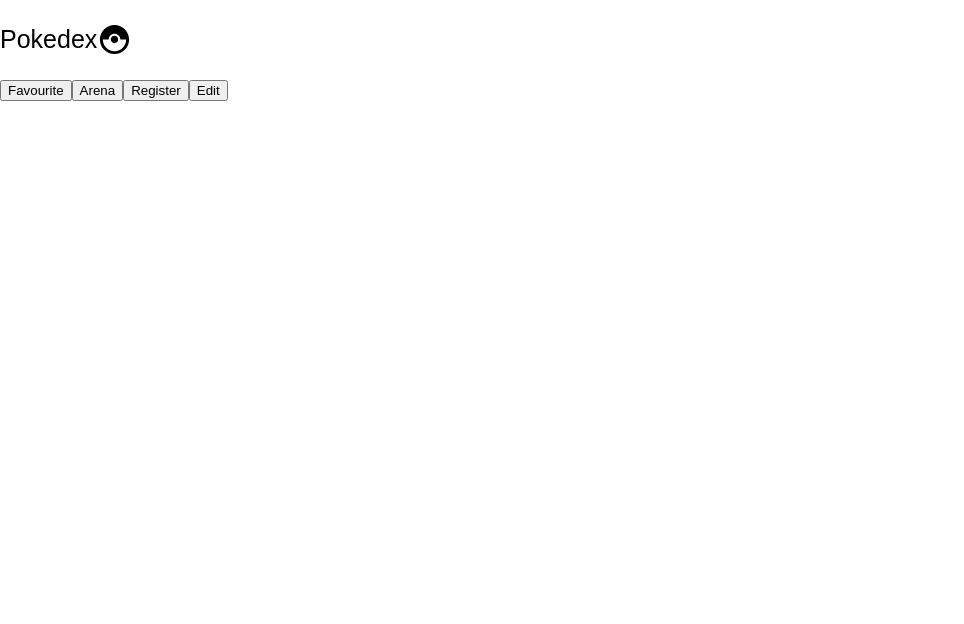
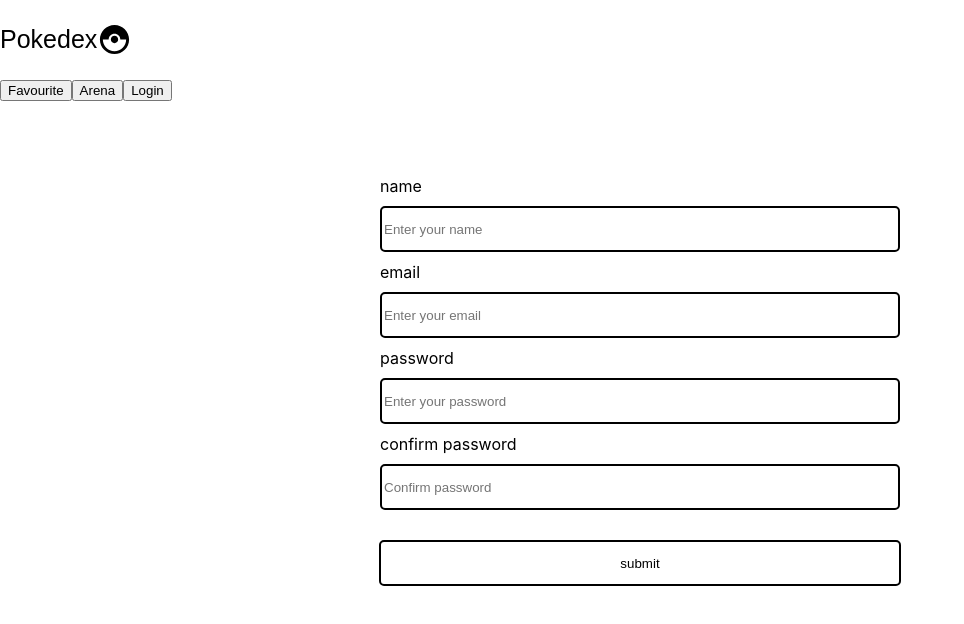
Before and after one commit to Szymon0C/PokeApp, a React (Create React App) app: page /register in a window 1280 px wide. Shown: the top 624 px of the page, without its empty margins (0-964 px from the left). Built offline with nearby package versions, Linux system fonts and the light colour scheme.

Commit message:
08.09 update

```diff
--- a/src/components/navigation/Nav.js
+++ b/src/components/navigation/Nav.js
@@ -11,12 +11,14 @@
 import RegLog from "./components/regLog/RegLog";
 
 import FullPagePokemon from "./components/homePage/components/pokeList/components/fullPagePokemon/fullPagePokemon";
+import Registration from "./components/regLog/registration/Registration";
 
 import { IndexContext } from "../../contexts/IndexContext";
+import { UsersContext } from "../../contexts/UsersContext";
 
 export default function Nav() {
   const { index } = useContext(IndexContext);
-
+  const { logged, logOut } = useContext(UsersContext);
   return (
     <S.NavWrapper>
       <BrowserRouter>
@@ -30,11 +32,13 @@
           <button>Arena</button>
         </Link>
         <Link to={"/log-reg"}>
-          <button>Register</button>
+          <button>Login</button>
         </Link>
-        <Link to={"/edit"}>
-          <button>Edit</button>
-        </Link>
+        {logged && (
+          <Link to={"/edit"}>
+            <button>Edit</button>
+          </Link>
+        )}
 
         <Routes>
           <Route path="/" element={<HomePage />} />
@@ -46,8 +50,16 @@
             path="/full-page"
             element={<FullPagePokemon index={index} />}
           />
+
+          <Route path="/register" element={<Registration />} />
         </Routes>
       </BrowserRouter>
+      {logged && (
+        <>
+          <span>Zalogowany:{logged.name}</span>
+          <button onClick={logOut}>log out</button>
+        </>
+      )}
     </S.NavWrapper>
   );
 }
--- a/src/components/navigation/components/homePage/components/pokeList/components/fullPagePokemon/style.js
+++ b/src/components/navigation/components/homePage/components/pokeList/components/fullPagePokemon/style.js
@@ -36,7 +36,6 @@
   display: flex;
   flex-direction: column;
   align-items: center;
-
   width: 800px;
 `;
 const PokemonStats = styled.div`
--- a/src/components/navigation/components/regLog/RegLog.js
+++ b/src/components/navigation/components/regLog/RegLog.js
@@ -1,5 +1,5 @@
 import Registration from "./registration/Registration";
-
+import Login from "./login/Login";
 export default function RegLog() {
-  return <Registration />;
+  return <Login />;
 }
--- /dev/null
+++ b/src/components/navigation/components/regLog/login/Login.js
@@ -0,0 +1,22 @@
+import { useContext } from "react";
+
+import { UsersContext } from "../../../../../contexts/UsersContext";
+
+import { Link } from "react-router-dom";
+
+import { useFormik } from "formik";
+
+export default function Login() {
+  const { users } = useContext(UsersContext);
+  const showUsers = () => {
+    console.log(users);
+  };
+
+  return (
+    <div>
+      <h2>Login</h2>
+      <button onClick={showUsers}>show users</button>
+      <Link to={"/register"}>Register</Link>
+    </div>
+  );
+}
--- a/src/components/navigation/components/regLog/registration/Registration.js
+++ b/src/components/navigation/components/regLog/registration/Registration.js
@@ -1,15 +1,31 @@
+import { useContext } from "react";
 import { useFormik } from "formik";
 import { basicSchema } from "../../../../../schemas";
 
+import { UsersContext } from "../../../../../contexts/UsersContext";
 import * as S from "./style";
 
 export default function Registration() {
-  const onSubmit = () => {
-    console.log(formik.values);
+  const { addUser } = useContext(UsersContext);
+
+  const onSubmit = (values, action) => {
+    addUser(values);
+    setTimeout(() => {
+      action.resetForm();
+    }, 500);
   };
 
-  const formik = useFormik({
+  const {
+    errors,
+    values,
+    touched,
+    isSubmitting,
+    handleBlur,
+    handleChange,
+    handleSubmit,
+  } = useFormik({
     initialValues: {
+      name: "",
       email: "",
       password: "",
       confirmPassword: "",
@@ -19,41 +35,77 @@
   });
 
   return (
-    <div>
-      <form onSubmit={formik.handleSubmit}>
+    <>
+      <S.FormWrapper>
+        <S.StyledForm onSubmit={handleSubmit}>
+          <S.InputWrapper>
+            <label htmlFor="name">name</label>
+            <S.StyledInput
+              error={errors.name && touched.name ? true : false}
+              type="text"
+              value={values.name}
+              onChange={handleChange}
+              id="name"
+              placeholder="Enter your name"
+              onBlur={handleBlur}
+            />
+            {errors.name && touched.name && (
+              <S.ErrorMessage>{errors.name}</S.ErrorMessage>
+            )}
+          </S.InputWrapper>
+          <S.InputWrapper>
             <label htmlFor="email">email</label>
-        <S.styledInput
-          error={formik.errors.email ? true : false}
+            <S.StyledInput
+              error={errors.email && touched.email ? true : false}
               type="email"
-          value={formik.values.email}
-          onChange={formik.handleChange}
+              value={values.email}
+              onChange={handleChange}
               id="email"
               placeholder="Enter your email"
-          onBlur={formik.handleBlur}
+              onBlur={handleBlur}
             />
-
+            {errors.email && touched.email && (
+              <S.ErrorMessage>{errors.email}</S.ErrorMessage>
+            )}
+          </S.InputWrapper>
+          <S.InputWrapper>
             <label htmlFor="password">password</label>
-        <S.styledInput
-          error={formik.errors.password ? true : false}
+            <S.StyledInput
+              error={errors.password && touched.password ? true : false}
               type="password"
-          value={formik.values.password}
-          onChange={formik.handleChange}
+              value={values.password}
+              onChange={handleChange}
               id="password"
               placeholder="Enter your password"
-          onBlur={formik.handleBlur}
+              onBlur={handleBlur}
             />
+            {errors.password && touched.password && (
+              <S.ErrorMessage>{errors.password}</S.ErrorMessage>
+            )}
+          </S.InputWrapper>
+          <S.InputWrapper>
             <label>confirm password</label>
-        <S.styledInput
-          error={formik.errors.confirmPassword ? true : false}
+            <S.StyledInput
+              error={
+                errors.confirmPassword && touched.confirmPassword ? true : false
+              }
               type="password"
-          value={formik.values.confirmPassword}
-          onChange={formik.handleChange}
+              value={values.confirmPassword}
+              onChange={handleChange}
               id="confirmPassword"
               placeholder="Confirm password"
-          onBlur={formik.handleBlur}
+              onBlur={handleBlur}
             />
-        <button type="submit">submit</button>
-      </form>
-    </div>
+            {errors.confirmPassword && touched.confirmPassword && (
+              <S.ErrorMessage>{errors.confirmPassword}</S.ErrorMessage>
+            )}
+          </S.InputWrapper>
+
+          <S.StyledButton disabled={isSubmitting} type="submit">
+            submit
+          </S.StyledButton>
+        </S.StyledForm>
+      </S.FormWrapper>
+    </>
   );
 }
--- a/src/components/navigation/components/regLog/registration/style.js
+++ b/src/components/navigation/components/regLog/registration/style.js
@@ -1,8 +1,56 @@
 import styled from "styled-components";
 
-const styledInput = styled.input`
+const FormWrapper = styled.div`
+  height: 70vh;
+  display: flex;
+  justify-content: center;
+  align-items: center;
+`;
+
+const StyledForm = styled.form`
+  width: 70vw;
+  display: flex;
+  flex-direction: column;
+  align-items: center;
+`;
+const InputWrapper = styled.div`
+  display: flex;
+  flex-direction: column;
+`;
+const StyledInput = styled.input`
+  border-radius: 5px;
+  width: 40vw;
+  height: 40px;
+  margin: 10px 0 10px 0;
   border: ${(props) => {
-    return props.error === true ? " 1px solid red" : "1px solid black";
+    return props.error === true ? " 2px solid red" : "2px solid black";
+  }};
+  &:focus {
+    outline: none;
+  }
+`;
+const ErrorMessage = styled.span`
+  color: red;
+  font-size: 13px;
+  width: 40vw;
+`;
+const StyledButton = styled.button`
+  box-sizing: content-box;
+  background: none;
+  border: 2px solid black;
+  border-radius: 5px;
+  width: 39.5vw;
+  height: 40px;
+  margin-top: 20px;
+  opacity: ${(props) => {
+    return props.disabled === true ? 0.35 : 1;
   }};
 `;
-export { styledInput };
+export {
+  StyledInput,
+  StyledForm,
+  FormWrapper,
+  StyledButton,
+  InputWrapper,
+  ErrorMessage,
+};
--- /dev/null
+++ b/src/contexts/UsersContext.js
@@ -0,0 +1,30 @@
+import { useState, createContext } from "react";
+
+export const UsersContext = createContext();
+
+export const UsersProvider = ({ children }) => {
+  const [users, setUsers] = useState([]);
+  const [logged, setLogged] = useState(null);
+  const addUser = (user) => {
+    setUsers([...users, user]);
+    setLogged(user);
+  };
+  const logIn = (checkUser) => {
+    users.map((user) => {
+      if (
+        checkUser.email === user.email &&
+        checkUser.password === user.password
+      ) {
+        setLogged(checkUser);
+      }
+    });
+  };
+  const logOut = () => {
+    setLogged(null);
+  };
+  return (
+    <UsersContext.Provider value={{ users, addUser, logged, logIn, logOut }}>
+      {children}
+    </UsersContext.Provider>
+  );
+};
--- a/src/index.js
+++ b/src/index.js
@@ -8,10 +8,12 @@
 import { IndexProvider } from "./contexts/IndexContext";
 import { FavouritePokemonProvider } from "./contexts/FavouritePokemonsContext";
 import { ArenaProvider } from "./contexts/ArenaContext";
+import { UsersProvider } from "./contexts/UsersContext";
 
 const root = ReactDOM.createRoot(document.getElementById("root"));
 root.render(
   <React.StrictMode>
+    <UsersProvider>
       <IndexProvider>
         <FavouritePokemonProvider>
           <ArenaProvider>
@@ -19,6 +21,7 @@
           </ArenaProvider>
         </FavouritePokemonProvider>
       </IndexProvider>
+    </UsersProvider>
   </React.StrictMode>
 );
 
--- a/src/schemas/index.js
+++ b/src/schemas/index.js
@@ -1,9 +1,10 @@
 import * as yup from "yup";
 
 const passwordRules =
-  /^(?=.*\d)(?=.*[a-zA-Z])(?=.*[A-Z])(?=.*[-\#\$\.\%\&\*])(?=.*[a-zA-Z]).{8}$/;
+  /^(?=.*?[A-Z])(?=.*?[a-z])(?=.*?[0-9])(?=.*?[#?!@$%^&*-]).{8,}$/;
 
 export const basicSchema = yup.object().shape({
+  name: yup.string().min(2).max(15).required("Required"),
   email: yup.string().email("Please enter a valid email").required("Required"),
   password: yup
     .string()
@@ -14,6 +15,7 @@
     .required("Required"),
   confirmPassword: yup
     .string()
+    .matches(passwordRules, { message: "Passwords must be the same!" })
     .oneOf([yup.ref("password"), null], "Passwords must be the same!")
     .required("Required"),
 });
```
Also changed, not shown: src/components/navigation/components/regLog/login/style.js (added). Lines whose indentation alone changed are shown as unchanged.
